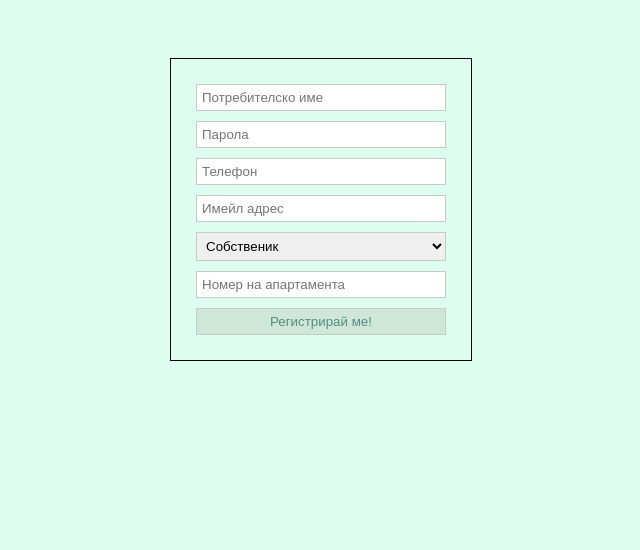
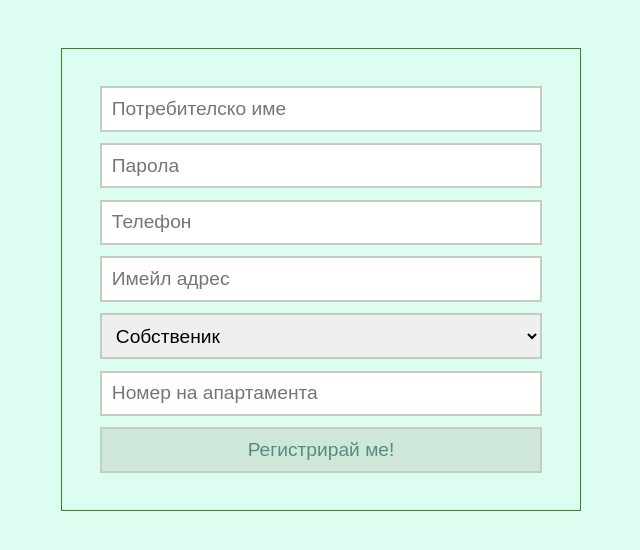
Before and after one commit to PavelSarlov/FMI-WEB, a PHP site: page /62393_Pavel_Sarlov.html in a window 1280 px wide. Shown: the top 550 px of the page, without its empty margins (319-959 px from the left). Run offline with PHP 8.4, Linux system fonts and the light colour scheme.

Commit message:
update hw2

```diff
--- a/homework/hw2/62393_Pavel_Sarlov.css
+++ b/homework/hw2/62393_Pavel_Sarlov.css
@@ -6,16 +6,20 @@ body, #form-registration {
 }
 
 #form-registration {
-    padding: 20px 25px;
-    margin: 50px auto;
-    max-width: 250px;
-    border: 1px black solid;
+    padding: 2.5% 3%;
+    margin: 5vh auto;
+    width: fit-content;
+    height: fit-content;
+    min-width: 23em;
+    font-size: 1.5vw;
+    border: 1px rgb(66, 125, 35) solid;
 }
 
-.input-field, #btn-submit {
-    border: 1.5px rgb(195, 205, 192) solid;
-    margin: 5px 0px;
-    padding: 5px;
+.form-input, #btn-submit {
+    border: 2px rgb(195, 205, 192) solid;
+    margin: 0.3em 0;
+    padding: 0.5em;
+    font-size: inherit;
 }
 
 #btn-submit {
@@ -28,6 +32,6 @@ body, #form-registration {
     color: rgb(207, 231, 217);
 }
 
-.input-field:hover {
-    border: 1.5px rgb(121, 160, 107) solid;
+.form-input:hover {
+    border: 2px rgb(121, 160, 107) solid;
 }
--- a/homework/hw2/62393_Pavel_Sarlov.html
+++ b/homework/hw2/62393_Pavel_Sarlov.html
@@ -7,15 +7,15 @@
     <body>
         <main>
             <form id="form-registration">
-                <input class="input-field" placeholder="Потребителско име" name="username">
-                <input class="input-field" placeholder="Парола" name="password">
-                <input class="input-field" placeholder="Телефон" name="phoneNumber">
-                <input class="input-field" placeholder="Имейл адрес" name="email">
-                <select class="input-field" name="userType">
+                <input class="form-input" placeholder="Потребителско име" name="username">
+                <input class="form-input" placeholder="Парола" name="password">
+                <input class="form-input" placeholder="Телефон" name="phoneNumber">
+                <input class="form-input" placeholder="Имейл адрес" name="email">
+                <select class="form-input" name="userType">
                     <option value="owner">Собственик</option>
                     <option value="tenant">Наемател</option>
                 </select>
-                <input class="input-field" placeholder="Номер на апартамента" name="apartmentNo">
+                <input class="form-input" placeholder="Номер на апартамента" name="apartmentNo">
                 <button id="btn-submit" type="submit" name="btnSubmit">Регистрирай ме!</button>
             </form>
         </main>
```
